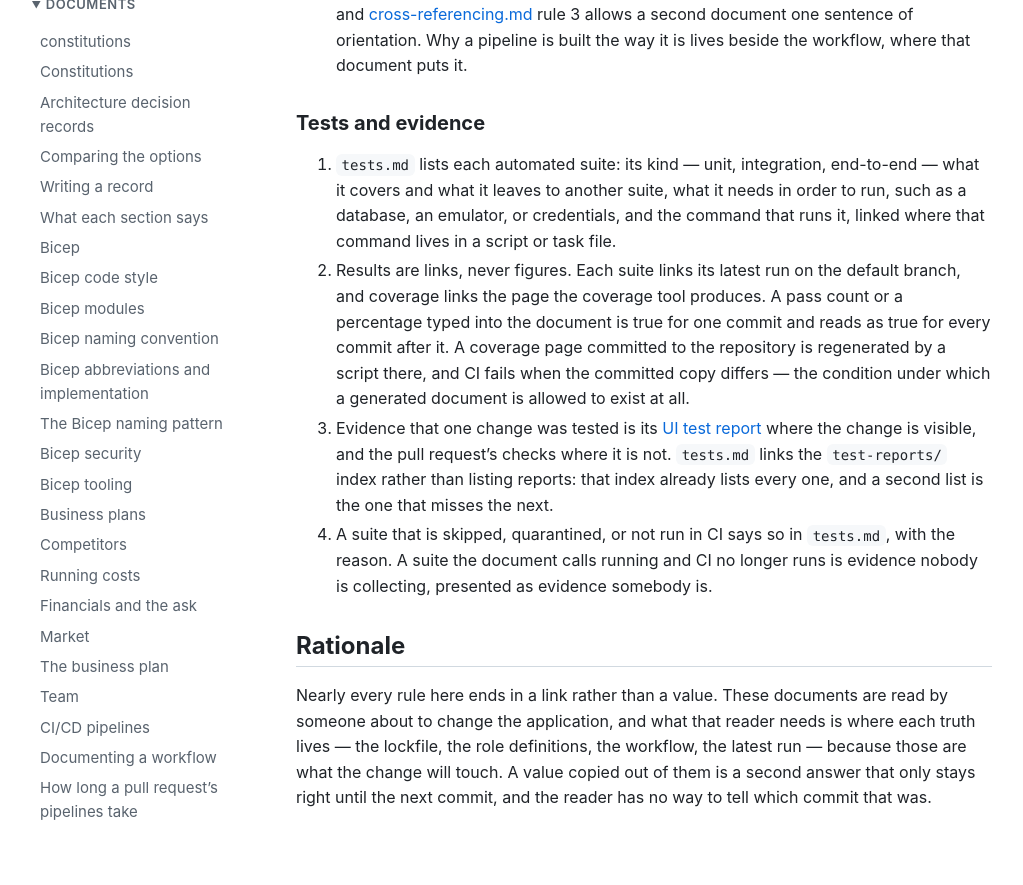
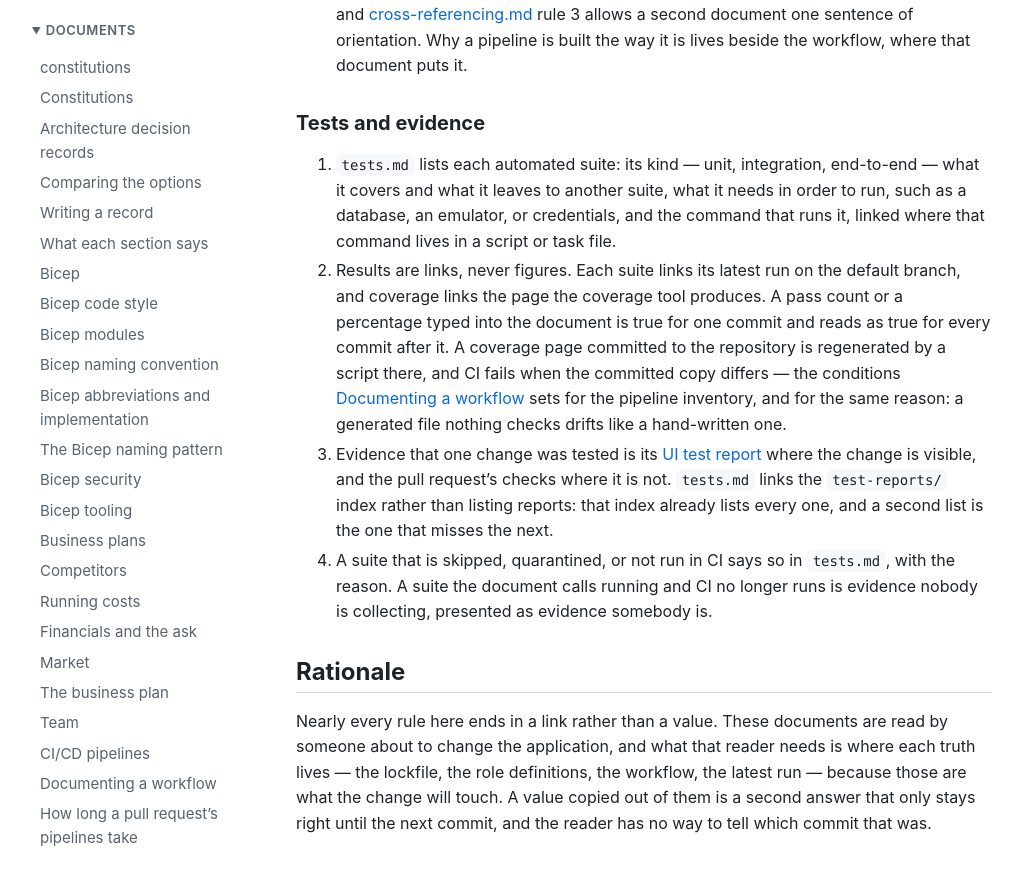
Before and after one commit to polikeiji/constitutions, a Jekyll site: the page built from constitutions/documentation/applications.md, in a window 1280 px wide and 900 px high, scrolled down 1639 px. Shown: the top 885 px of the window, without its empty margins (128-1151 px from the left). Built offline with Jekyll 4.4.1, drawn with Linux system fonts in a browser that asks for light colours; our own code applies the rules of GitHub Pages for plain Markdown files.

Commit message:
fix(constitutions): what the self-review of the application documentation found
Rule 10 called its coverage-page condition the one under which any
generated document may exist. That condition is set for the pipeline
inventory, so the rule now says it is borrowed from there, links to the
source, and gives the reason.

Refs #61

Co-Authored-By: Claude Opus 5.5 (1M context) <noreply@anthropic.com>

```diff
--- a/constitutions/documentation/applications.md
+++ b/constitutions/documentation/applications.md
@@ -68,8 +68,10 @@ this file says what `tech-stack.md`, `architecture/` and `tests.md` contain.
     and coverage links the page the coverage tool produces. A pass count or a percentage
     typed into the document is true for one commit and reads as true for every commit after
     it. A coverage page committed to the repository is regenerated by a script there, and CI
-    fails when the committed copy differs — the condition under which a generated document
-    is allowed to exist at all.
+    fails when the committed copy differs — the conditions
+    [Documenting a workflow](../ci-cd/documenting-workflows.md) sets for the pipeline
+    inventory, and for the same reason: a generated file nothing checks drifts like a
+    hand-written one.
 11. Evidence that one change was tested is its [UI test report](ui-test-reports.md) where
     the change is visible, and the pull request's checks where it is not. `tests.md` links
     the `test-reports/` index rather than listing reports: that index already lists every
```
